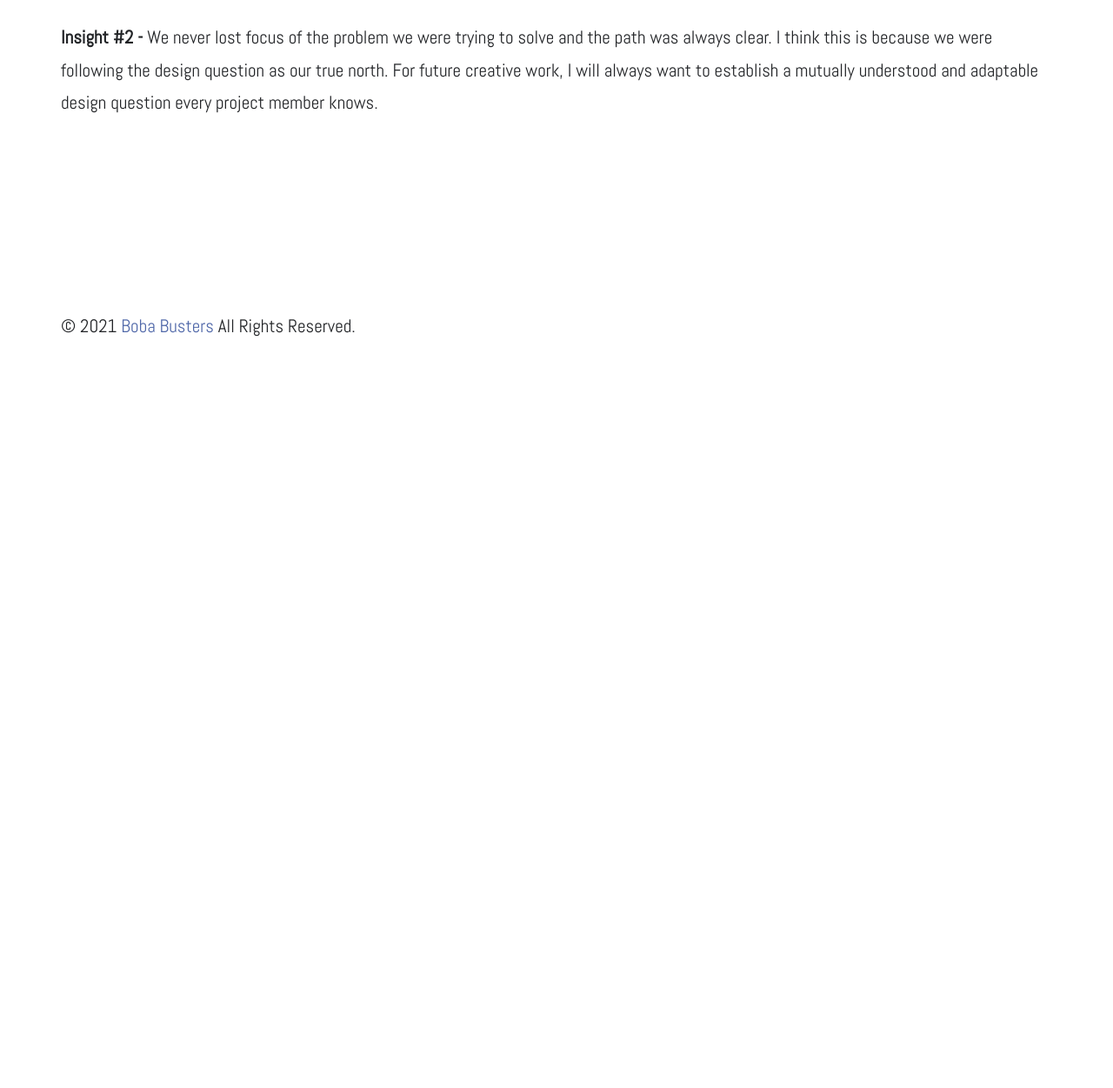
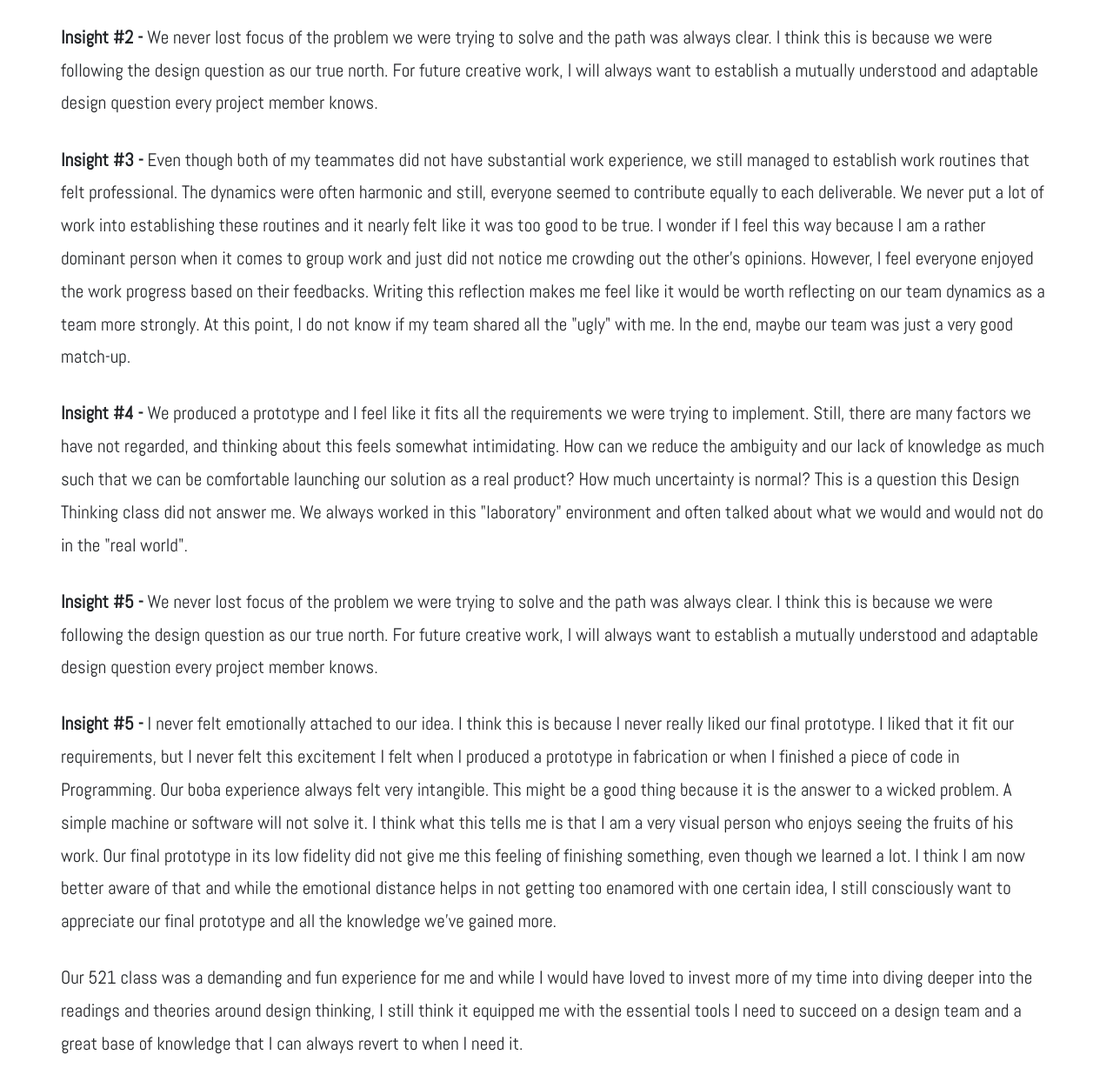
Before and after one commit to SebastianKuhnUW/SebastianKuhnUW.github.io, a website: page FinalReflection.html in a window 1280 px wide. Shown: the part 809-2060 px from the top of the page at 87% size. Before the commit the page ends 1335 px from the top, so only its background shows below. Drawn offline with Linux system fonts and the light colour scheme; files whose address does not match are found by name.

Commit message:
Bugfixes

```diff
--- a/FinalReflection.html
+++ b/FinalReflection.html
@@ -57,6 +57,10 @@
           <p>First of all, this course has been a really fun ride. After this class, I feel much more comfortable working with ambiguity because I know that ambiguity does always exist, but it can be handled with the right process at hand. There two largest take-aways from this class for me are the following:</p>
           <p><b>Insight #1 - </b> I am amazed at how much we created in these 10 weeks we were working together. I attribute this to operating under a clear project structure and time constraints. In future creative work, I would want to keep this style of work going and establish frequent deliverables to hold project members accountable and mentally involved.</p>
           <p><b>Insight #2 - </b> We never lost focus of the problem we were trying to solve and the path was always clear. I think this is because we were following the design question as our true north. For future creative work, I will always want to establish a mutually understood and adaptable design question every project member knows.</p>
+          <p><b>Insight #3 - </b> Even though both of my teammates did not have substantial work experience, we still managed to establish work routines that felt professional. The dynamics were often harmonic and still, everyone seemed to contribute equally to each deliverable. We never put a lot of work into establishing these routines and it nearly felt like it was too good to be true. I wonder if I feel this way because I am a rather dominant person when it comes to group work and just did not notice me crowding out the other's opinions. However, I feel everyone enjoyed the work progress based on their feedbacks. Writing this reflection makes me feel like it would be worth reflecting on our team dynamics as a team more strongly. At this point, I do not know if my team shared all the "ugly" with me. In the end, maybe our team was just a very good match-up.</p>
+          <p><b>Insight #4 - </b> We produced a prototype and I feel like it fits all the requirements we were trying to implement. Still, there are many factors we have not regarded, and thinking about this feels somewhat intimidating. How can we reduce the ambiguity and our lack of knowledge as much such that we can be comfortable launching our solution as a real product? How much uncertainty is normal? This is a question this Design Thinking class did not answer me. We always worked in this "laboratory" environment and often talked about what we would and would not do in the "real world". </p>          <p><b>Insight #5 - </b> We never lost focus of the problem we were trying to solve and the path was always clear. I think this is because we were following the design question as our true north. For future creative work, I will always want to establish a mutually understood and adaptable design question every project member knows.</p>
+          <p><b>Insight #5 - </b> I never felt emotionally attached to our idea. I think this is because I never really liked our final prototype. I liked that it fit our requirements, but I never felt this excitement I felt when I produced a prototype in fabrication or when I finished a piece of code in Programming.  Our boba experience always felt very intangible. This might be a good thing because it is the answer to a wicked problem. A simple machine or software will not solve it. I think what this tells me is that I am a very visual person who enjoys seeing the fruits of his work. Our final prototype in its low fidelity did not give me this feeling of finishing something, even though we learned a lot. I think I am now better aware of that and while the emotional distance helps in not getting too enamored with one certain idea, I still consciously want to appreciate our final prototype and all the knowledge we've gained more.  </p>
+          <p>Our 521 class was a demanding and fun experience for me and while I would have loved to invest more of my time into diving deeper into the readings and theories around design thinking, I still think it equipped me with the essential tools I need to succeed on a design team and a great base of knowledge that I can always revert to when I need it.</p>
         </div>
       </div>
 
```
Also changed, not shown: final.html (+1 -1 lines).
